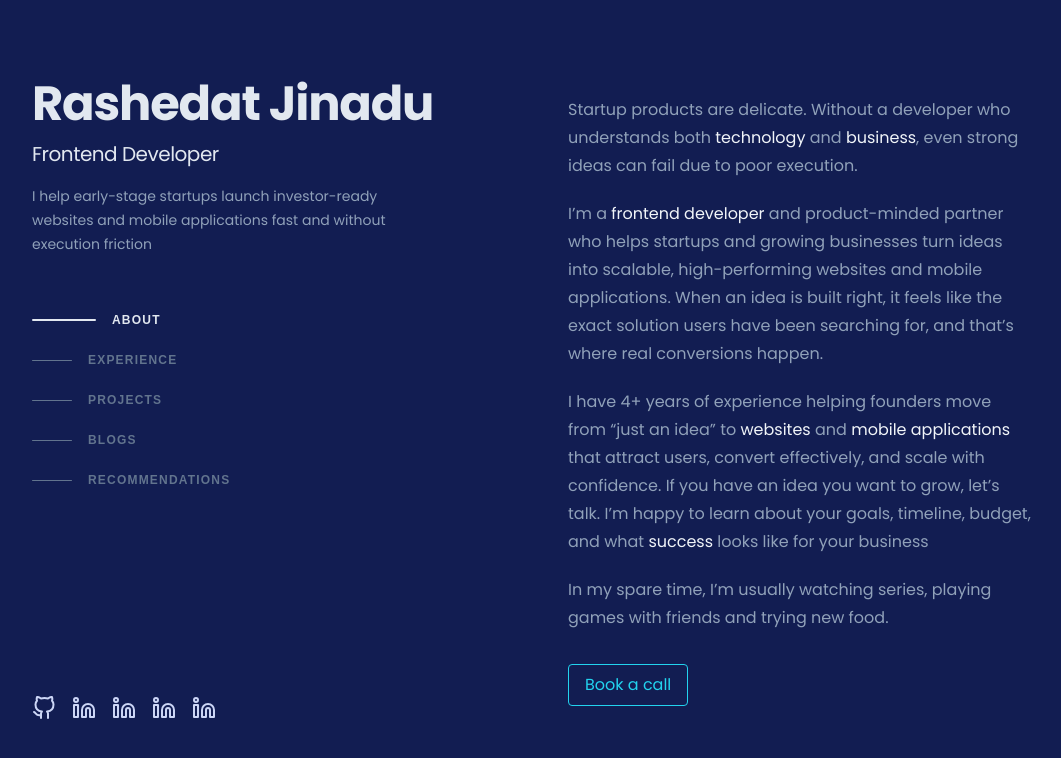
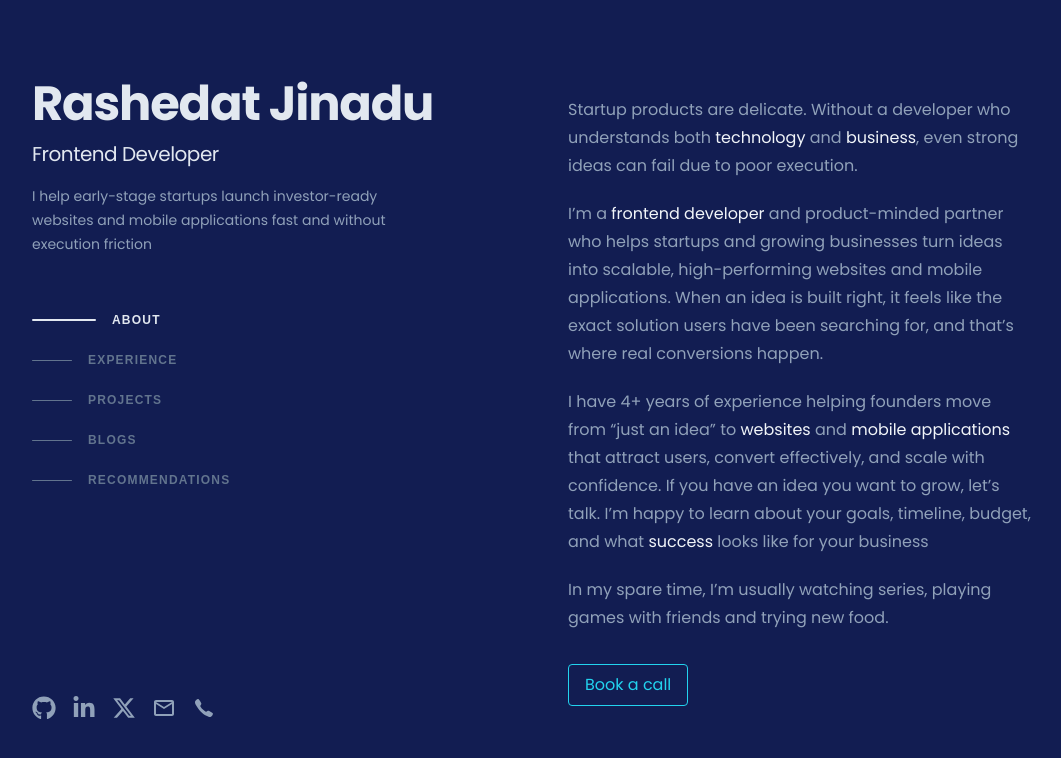
Before and after one commit to Rasheedatj/Rashedat-Portfolio, a Next.js app: page / in a window 1280 px wide. Shown: the top 758 px of the page, without its empty margins (96-1157 px from the left). Built offline with nearby package versions, Linux system fonts and the light colour scheme.

Commit message:
chore: update conatct icons

```diff
--- a/app/_components/navigation/contacts.tsx
+++ b/app/_components/navigation/contacts.tsx
@@ -1,34 +1,38 @@
-import Image from 'next/image';
+import { FaGithub, FaLinkedinIn } from 'react-icons/fa';
+import { FaXTwitter } from 'react-icons/fa6';
+import { IoIosCall } from 'react-icons/io';
+import { MdOutlineEmail } from 'react-icons/md';
 
 const contacts = [
   {
     id: 'c1',
     title: 'Github',
-    icon: '/icons/github.svg',
+
+    icon: <FaGithub size={24} className='contact' />,
     link: 'https://github.com/Rasheedatj',
   },
   {
     id: 'c2',
     title: 'LinkedIn',
-    icon: '/icons/linkedin.svg',
+    icon: <FaLinkedinIn size={24} className='contact' />,
     link: 'https://www.linkedin.com/in/rashedat-jinadu',
   },
   {
     id: 'c3',
     title: 'X',
-    icon: '/icons/linkedin.svg',
+    icon: <FaXTwitter size={24} className='contact' />,
     link: 'https://twitter.com/Rasheedatj',
   },
   {
     id: 'c4',
     title: 'Email',
-    icon: '/icons/linkedin.svg',
+    icon: <MdOutlineEmail size={24} className='contact' />,
     link: 'https://mail.google.com/jinaduikeoluwa@gmail.com',
   },
   {
     id: 'c5',
     title: 'Calendly',
-    icon: '/icons/linkedin.svg',
+    icon: <IoIosCall size={24} className='contact' />,
     link: 'https://calendly.com/jinaduikeoluwa/let-s-talk-about-your-application',
   },
 ];
@@ -42,18 +46,13 @@ const Contacts = () => {
             key={contact.id}
             href={contact.link}
             target='_blank'
-            className='block relative group hover:-translate-y-2 duration-300 ease-in-out transition-all'
+            className='block relative group'
           >
-            <span className='bg-slate-500 text-white  px-1 py-1 rounded-sm text-xs hidden group-hover:block absolute -top-full left-1/2'>
+            <span className='bg-accent text-slate-800  px-1 py-1 rounded-sm text-xs hidden group-hover:block absolute -top-8 left-1/2'>
               {contact.title}
             </span>
-            <Image
-              src={contact.icon}
-              alt={contact.title}
-              width={24}
-              height={24}
-              className='mt-1'
-            />
+
+            {contact.icon}
           </a>
         );
       })}
--- a/app/globals.css
+++ b/app/globals.css
@@ -58,6 +58,10 @@ body {
     @apply space-y-4 lg:space-y-10;
   }
 
+  .contact {
+    @apply text-slate-400 hover:text-accent hover:-translate-y-0.5 duration-300 ease-in-out transition-all;
+  }
+
   .active {
     /* @apply hover:bg-white/4 border border-none hover:border-text-slate-100 px-5 py-3; */
   }
```
